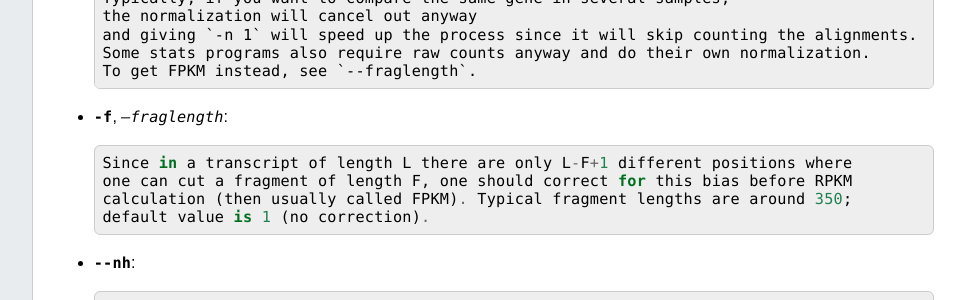
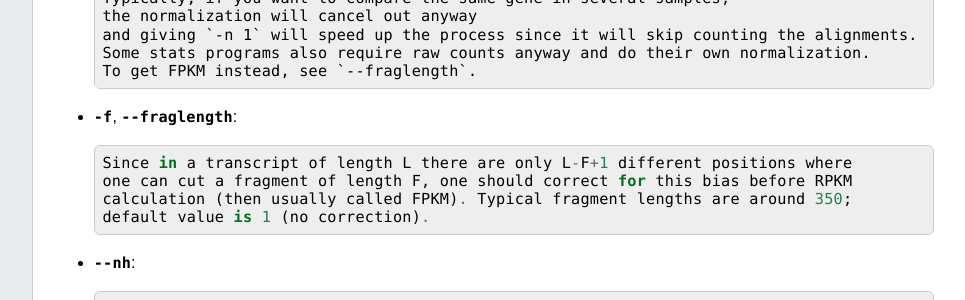
Before and after one commit to bbcf/bbcflib, a Sphinx documentation site: the page built from doc/tutorial_rnacounter.rst, in a window 1280 px wide and 900 px high, scrolled down 837 px. Shown: the part 152-452 px from the top of the window, without its empty margins (224-1189 px from the left). Built offline with Sphinx 7.4.7, drawn with Linux system fonts in a browser that asks for light colours; formulas are drawn with MathJax 3; some of the changed lines change nothing that is shown.

Commit message:
missed one

```diff
--- a/doc/tutorial_rnacounter.rst
+++ b/doc/tutorial_rnacounter.rst
@@ -52,7 +52,7 @@ Options:
     Some stats programs also require raw counts anyway and do their own normalization.
     To get FPKM instead, see `--fraglength`.
 
-* :option:`-f`, `--fraglength`::
+* :option:`-f`, :option:`--fraglength`::
 
     Since in a transcript of length L there are only L-F+1 different positions where
     one can cut a fragment of length F, one should correct for this bias before RPKM
```
